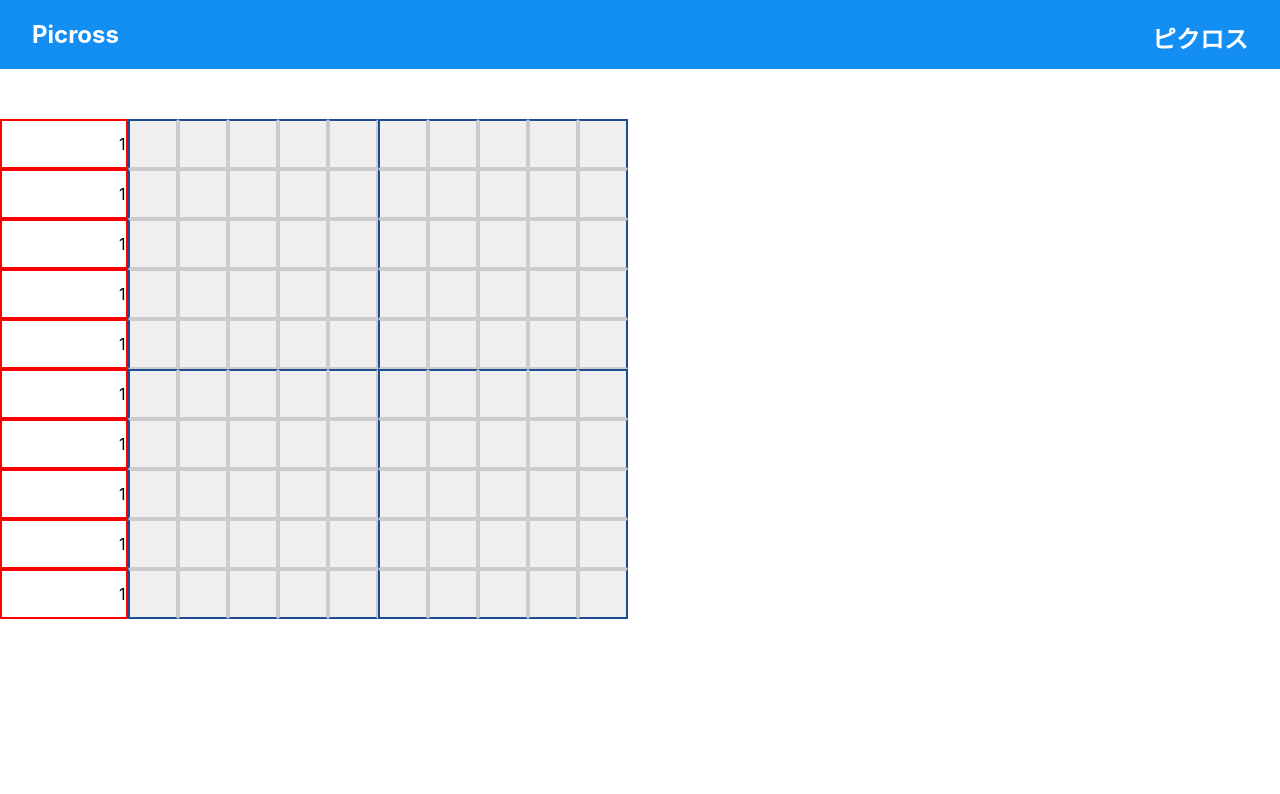
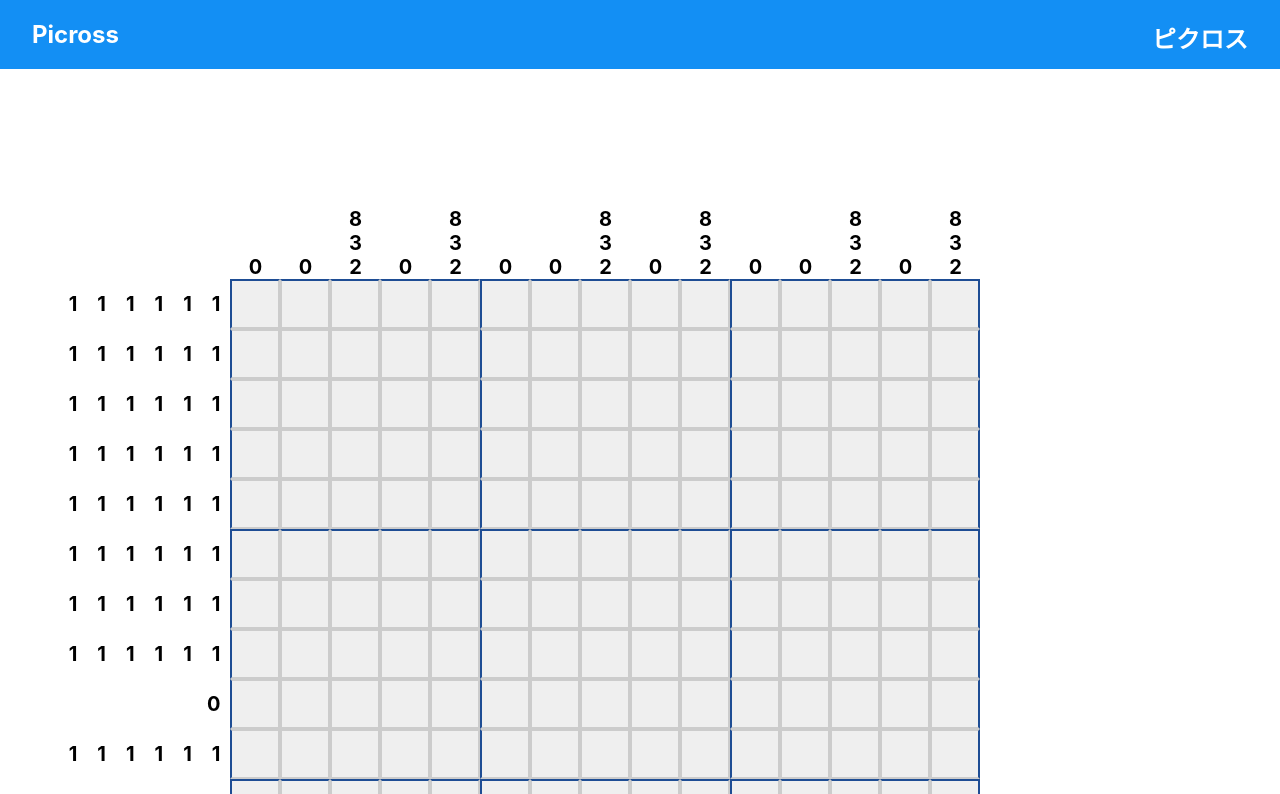
Before and after one commit to Pashinuyk/Picross, a React (Create React App) app: page / in a window 1280 px wide. Shown: the top 794 px of the page. Built offline with nearby package versions, Linux system fonts and the light colour scheme.

Commit message:
Tips are DONE

```diff
--- a/package.json
+++ b/package.json
@@ -7,6 +7,7 @@
     "@testing-library/jest-dom": "^6.9.1",
     "@testing-library/react": "^16.3.3",
     "@testing-library/user-event": "^13.5.0",
+    "immutable": "^5.1.9",
     "react": "^19.2.8",
     "react-dom": "^19.2.8",
     "react-scripts": "5.0.1",
--- a/src/components/GameField.css
+++ b/src/components/GameField.css
@@ -20,3 +20,7 @@ button {
 .borderLeft {
       border-left: solid 2px #1E4D94
 }
+
+.ChoosenOne {
+      background-color: black;
+}
--- a/src/components/GameField.js
+++ b/src/components/GameField.js
@@ -1,34 +1,106 @@
 import './GameField.css'
+import { Stack } from 'immutable'
+import { useState } from 'react'
 
-const num = 3
+const num = 2
 
 const Mess = (el, key) => {
-  el.target.innerHTML = '●'
+ // el.target.innerHTML = '●'
+  el.target.className='ChoosenOne'
   console.log(el.target.id)
 }
 
 const Otmetka = (el) => {
-  if (el.target.innerHTML == 'X') el.target.innerHTML = '?'
+  el.preventDefault();
+  if (el.target.innerHTML == 'X') el.target.innerHTML = ''
   else el.target.innerHTML = 'X'
 }
 
+function HorizontTips(str) {
+  let stack = [...new Stack]
+  str.reduce((product, item, index) => {
+
+    if (item != 0) {
+      if (index == str.length-1) stack.push(product+item)
+      return product + 1
+    }
+    else {
+      if (product != 0) stack.push(product)
+      return 0
+    }
+  }, 0)
+
+  if (stack.length == 0) stack.push(0)
+  return(stack)
+}
+
+function VerticalTips(table) {
+  let stack = [...new Stack]
+  let tableStack = [...new Stack]
+  let counter = 0
+
+  for (let i=0; i<table.length; i++) {
+    for (let j=0; j<table.length; j++) {
+      if (table[j][i] != 0) {
+        if (j == table.length-1) {
+          stack.push(counter+1)
+          counter = 0
+        }
+        else counter = counter + 1
+      }
+      else {
+        if (counter != 0) stack.push(counter)
+        counter = 0
+      }
+    }
+
+    console.log('Stack: ', stack)
+    if (stack.length == 0) stack.push(0)
+    tableStack.push(stack)
+    stack = []
+  }
+
+  console.log('StackTABLE: ',tableStack)
+  return(tableStack)
+}
+
 const GameField = (props) => {
+
+    const [Dragging, setDragging] = useState(false)
+
     return (
             <div style={{display: 'grid',
-              gridTemplateRows: `repeat(${props.level[num].content.length}, 1fr)`,
+              gridTemplateRows: `160px repeat(${props.level[num].content.length}, 1fr)`,
               gridTemplateColumns: `25% repeat(${props.level[num].content[0].length}, 1fr)`,
-              width: 'max-content',
+              width: 'max-content'
+             }}>
 
-             }}>
+           <div></div>
+          {VerticalTips(props.level[num].content).map((str) =>
+            <div style={{display: 'flex', overflowY: 'auto',
+              flexDirection: 'column-reverse'
+            }}>
+              {str.reverse().map((val) =>
+                <div style={{fontSize: '20px',
+                  fontWeight: 'bold'}}>{val}</div>
+              )}
+            </div>
+          )}
+
+
 
           {props.level[num].content.map((str, ind1) =>
           <>
                 <div style={{display: 'flex',
                   alignItems: 'center',
                   flexDirection: 'row-reverse',
-                  border: 'solid 2px red'}}>1</div>
+                  fontSize: '20px',
+                  fontWeight: 'bold',
+                  overflowX: 'auto',
+                  }}>{HorizontTips(str).reverse().map((val) => <div style={{margin: '0px 10px'}}>{val}</div>)}
+                </div>
+
                { str.map((val, ind2) =>
-
                   <button id={ind1 + (ind2 < 10 ? ind2/10 : ind2/100)}
                     onClick={(e) => Mess(e)}
                     onContextMenu={(e) => Otmetka(e)}
@@ -50,8 +122,6 @@ const GameField = (props) => {
                     : ind2 % 5 == 0 ? 'borderLeft'
                     : ''}></button>
                 )}</>
-
-
           )}</div>
     )
 }
--- a/src/data.js
+++ b/src/data.js
@@ -33,11 +33,11 @@ const levels= [
         [0, 0, 1, 0, 1, 0, 0, 1, 0, 1, 0, 0, 1, 0, 1],
         [0, 0, 1, 0, 1, 0, 0, 1, 0, 1, 0, 0, 1, 0, 1],
         [0, 0, 1, 0, 1, 0, 0, 1, 0, 1, 0, 0, 1, 0, 1],
+        [0, 0, 0, 0, 0, 0, 0, 0, 0, 0, 0, 0, 0, 0, 0],
         [0, 0, 1, 0, 1, 0, 0, 1, 0, 1, 0, 0, 1, 0, 1],
         [0, 0, 1, 0, 1, 0, 0, 1, 0, 1, 0, 0, 1, 0, 1],
         [0, 0, 1, 0, 1, 0, 0, 1, 0, 1, 0, 0, 1, 0, 1],
-        [0, 0, 1, 0, 1, 0, 0, 1, 0, 1, 0, 0, 1, 0, 1],
-        [0, 0, 1, 0, 1, 0, 0, 1, 0, 1, 0, 0, 1, 0, 1],
+        [0, 0, 0, 0, 0, 0, 0, 0, 0, 0, 0, 0, 0, 0, 0],
         [0, 0, 1, 0, 1, 0, 0, 1, 0, 1, 0, 0, 1, 0, 1],
         [0, 0, 1, 0, 1, 0, 0, 1, 0, 1, 0, 0, 1, 0, 1],
       ]
```
Also changed, not shown: 1 other file (tests, documents, lock files or other folders).
